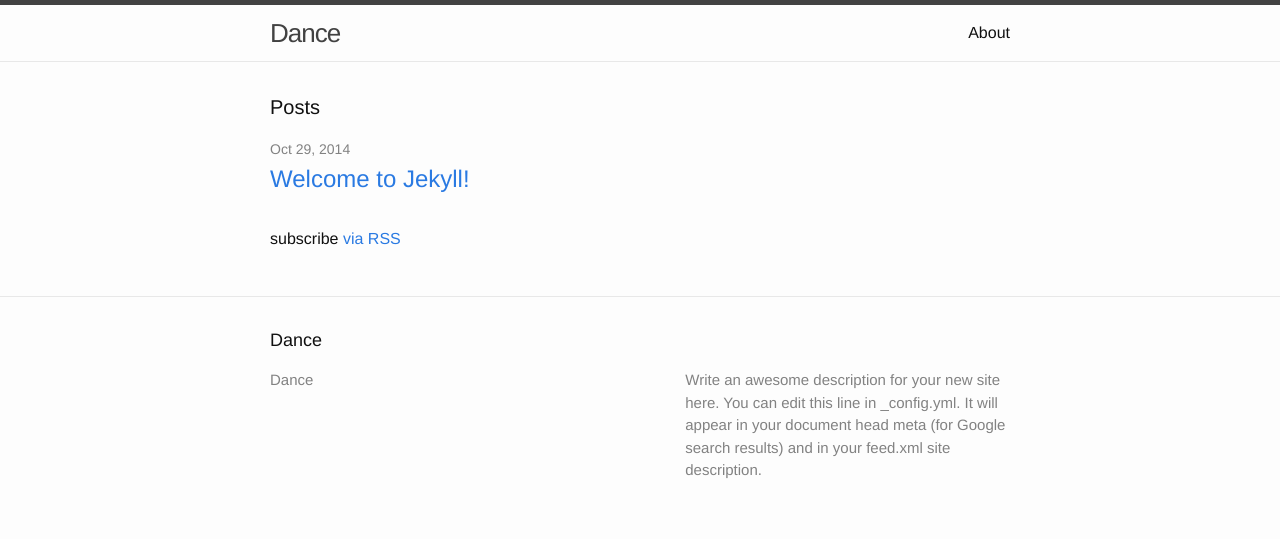
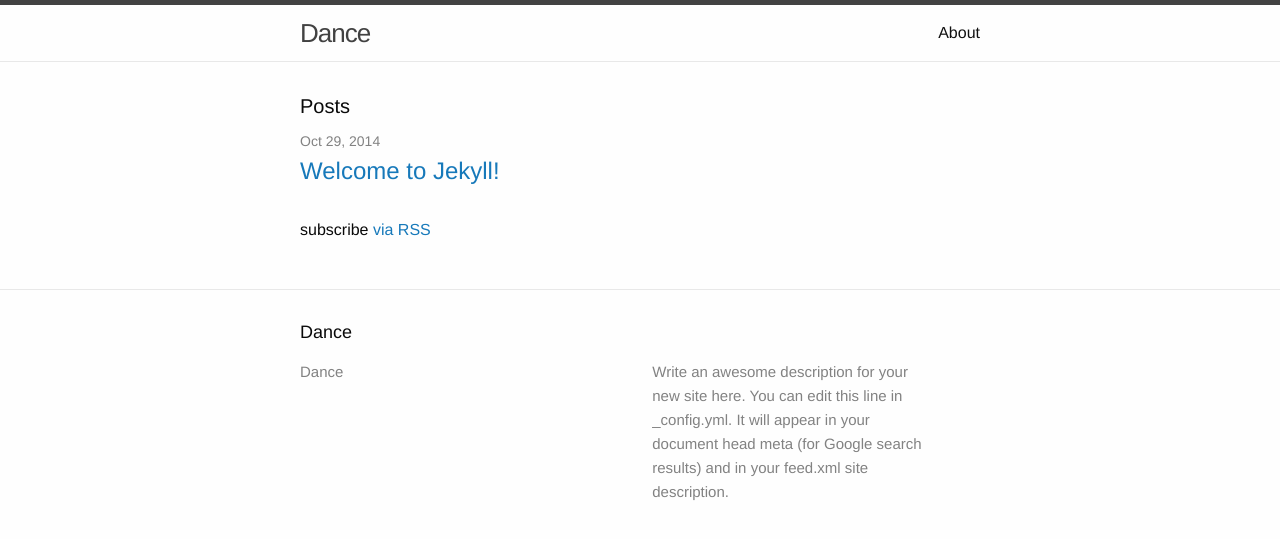
Before and after one commit to honeyjive/dance, a Jekyll site: the page built from index.html, in a window 1280 px wide. Shown: the top 539 px of the page. Built offline with Jekyll 4.4.1, drawn with Linux system fonts in a browser that asks for light colours; nearby versions of some CDN libraries; library files that are not in the unit come from our copies.

Commit message:
linking css in index.html

```diff
--- a/index.html
+++ b/index.html
@@ -1,6 +1,9 @@
 ---
 layout: default
 ---
+
+<link rel="stylesheet" type="text/css" href="css/normalize.css">
+<link rel="stylesheet" type="text/css" href="foundation.min.css">
 
 <div class="home">
 
```
